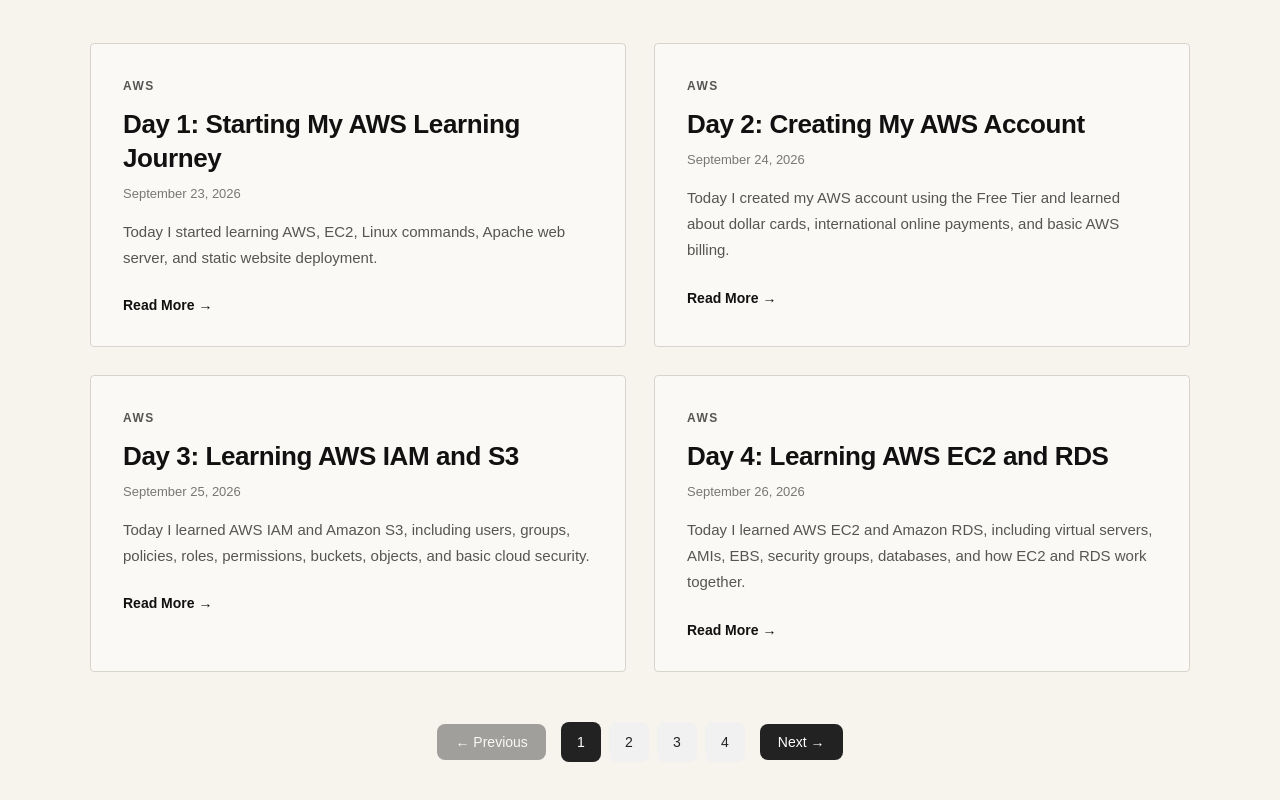
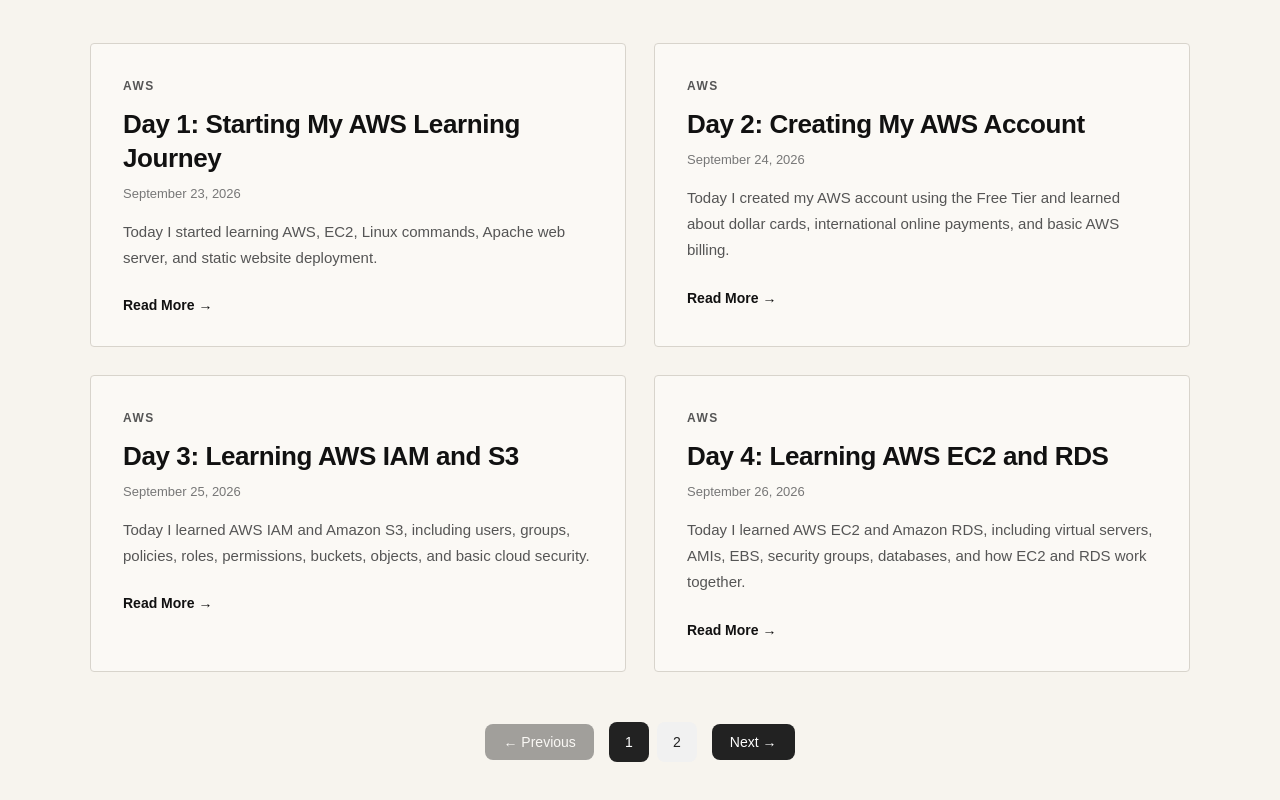
Before and after one commit to Dilbista/My_portfolio, a React (Vite) app: page /blog in a window 1280 px wide. Shown: the part 306-1106 px from the top of the page. Built offline with nearby package versions, Linux system fonts and the light colour scheme.

Commit message:
upadte post blogs

```diff
--- a/src/assets/pages/Blog.jsx
+++ b/src/assets/pages/Blog.jsx
@@ -43,73 +43,73 @@
     description:
       "Today I learned AWS VPC and networking basics, including VPCs, subnets, route tables, internet gateways, security groups, and how AWS resources communicate with each other.",
   },
-  {
-    id: "aws-day-six",
-    title: "Day 6: Learning AWS Security Groups and Network ACLs",
-    date: "September 28, 2026",
-    category: "AWS",
-    description:
-      "Today I learned AWS Security Groups and Network ACLs, including inbound and outbound rules, resource-level and subnet-level security, and how they help control network traffic.",
-  },
-  {
-    id: "aws-day-seven",
-    title: "Day 7: Learning AWS Route 53 and DNS",
-    date: "September 29, 2026",
-    category: "AWS",
-    description:
-      "Today I learned AWS Route 53 and DNS, including hosted zones, DNS records, A records, CNAME records, name servers, and how domains connect users to applications.",
-  },
-  {
-    id: "aws-day-eight",
-    title: "Day 8: Learning Docker Basics for AWS",
-    date: "September 30, 2026",
-    category: "AWS",
-    description:
-      "Today I learned Docker basics, including containers, images, Dockerfiles, common Docker commands, port mapping, and how Docker can be used to deploy applications on AWS.",
-  },
+  // {
+  //   id: "aws-day-six",
+  //   title: "Day 6: Learning AWS Security Groups and Network ACLs",
+  //   date: "September 28, 2026",
+  //   category: "AWS",
+  //   description:
+  //     "Today I learned AWS Security Groups and Network ACLs, including inbound and outbound rules, resource-level and subnet-level security, and how they help control network traffic.",
+  // },
+  // {
+  //   id: "aws-day-seven",
+  //   title: "Day 7: Learning AWS Route 53 and DNS",
+  //   date: "September 29, 2026",
+  //   category: "AWS",
+  //   description:
+  //     "Today I learned AWS Route 53 and DNS, including hosted zones, DNS records, A records, CNAME records, name servers, and how domains connect users to applications.",
+  // },
+  // {
+  //   id: "aws-day-eight",
+  //   title: "Day 8: Learning Docker Basics for AWS",
+  //   date: "September 30, 2026",
+  //   category: "AWS",
+  //   description:
+  //     "Today I learned Docker basics, including containers, images, Dockerfiles, common Docker commands, port mapping, and how Docker can be used to deploy applications on AWS.",
+  // },
 
-  {
-    id: "aws-day-nine",
-    title: "Day 9: Learning AWS Lambda",
-    date: "October 1, 2026",
-    category: "AWS",
-    description:
-      "Today I learned AWS Lambda and serverless computing, including Lambda functions, runtimes, triggers, IAM roles, testing functions, and how Lambda works with services like S3 and API Gateway.",
-  },
+  // {
+  //   id: "aws-day-nine",
+  //   title: "Day 9: Learning AWS Lambda",
+  //   date: "October 1, 2026",
+  //   category: "AWS",
+  //   description:
+  //     "Today I learned AWS Lambda and serverless computing, including Lambda functions, runtimes, triggers, IAM roles, testing functions, and how Lambda works with services like S3 and API Gateway.",
+  // },
 
-  {
-    id: "aws-day-ten",
-    title: "Day 10: Learning AWS CloudWatch",
-    date: "October 2, 2026",
-    category: "AWS",
-    description:
-      "Today I learned Amazon CloudWatch, including metrics, logs, dashboards, alarms, EC2 monitoring, and how CloudWatch helps me monitor and troubleshoot AWS applications.",
-  },
-  {
-    id: "aws-day-eleven",
-    title: "Day 11: Learning CI/CD with AWS",
-    date: "October 3, 2026",
-    category: "AWS",
-    description:
-      "Today I learned CI/CD with AWS, including Continuous Integration, Continuous Delivery, CodePipeline, CodeBuild, CodeDeploy, Docker, Amazon ECR, automated testing, and deployment workflows.",
-  },
+  // {
+  //   id: "aws-day-ten",
+  //   title: "Day 10: Learning AWS CloudWatch",
+  //   date: "October 2, 2026",
+  //   category: "AWS",
+  //   description:
+  //     "Today I learned Amazon CloudWatch, including metrics, logs, dashboards, alarms, EC2 monitoring, and how CloudWatch helps me monitor and troubleshoot AWS applications.",
+  // },
+  // {
+  //   id: "aws-day-eleven",
+  //   title: "Day 11: Learning CI/CD with AWS",
+  //   date: "October 3, 2026",
+  //   category: "AWS",
+  //   description:
+  //     "Today I learned CI/CD with AWS, including Continuous Integration, Continuous Delivery, CodePipeline, CodeBuild, CodeDeploy, Docker, Amazon ECR, automated testing, and deployment workflows.",
+  // },
 
-  {
-    id: "aws-day-twelve",
-    title: "Day 12: Learning AWS Security and Best Practices",
-    date: "October 4, 2026",
-    category: "AWS",
-    description:
-      "Today I learned AWS security best practices, including IAM, least privilege, MFA, Security Groups, NACLs, encryption, S3 security, CloudTrail, CloudWatch, and protecting AWS resources and credentials.",
-  },
-  {
-    id: "aws-day-thirteen",
-    title: "Day 13: Deploying a Complete Web Application",
-    date: "October 5, 2026",
-    category: "AWS",
-    description:
-      "Today I deployed a complete web application using a frontend, backend, database, EC2, RDS, Docker, domain, HTTPS, CloudWatch, CI/CD, and AWS security best practices.",
-  },
+  // {
+  //   id: "aws-day-twelve",
+  //   title: "Day 12: Learning AWS Security and Best Practices",
+  //   date: "October 4, 2026",
+  //   category: "AWS",
+  //   description:
+  //     "Today I learned AWS security best practices, including IAM, least privilege, MFA, Security Groups, NACLs, encryption, S3 security, CloudTrail, CloudWatch, and protecting AWS resources and credentials.",
+  // },
+  // {
+  //   id: "aws-day-thirteen",
+  //   title: "Day 13: Deploying a Complete Web Application",
+  //   date: "October 5, 2026",
+  //   category: "AWS",
+  //   description:
+  //     "Today I deployed a complete web application using a frontend, backend, database, EC2, RDS, Docker, domain, HTTPS, CloudWatch, CI/CD, and AWS security best practices.",
+  // },
 ];
 
 function Blog() {
```
